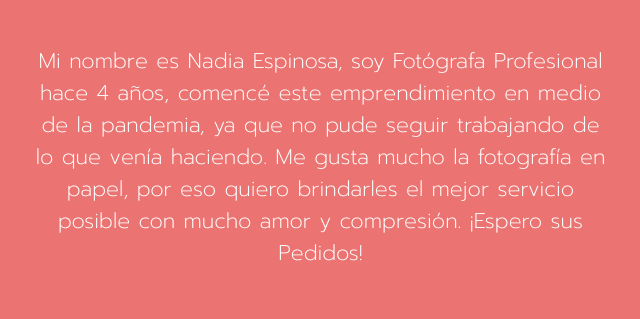
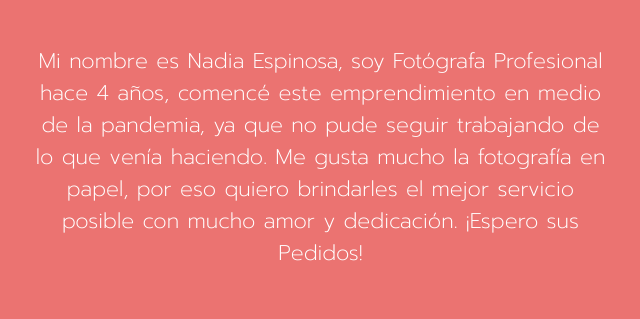
Before and after one commit to jcollante2021/Proyecto-final, a website: page index.html in a window 1280 px wide. Shown: the part 1237-1556 px from the top of the page, 16-656 px from the left. Drawn offline with nearby package versions, Linux system fonts and the light colour scheme.

Commit message:
correccion seccion QuienSoy

```diff
--- a/index.html
+++ b/index.html
@@ -83,7 +83,7 @@
             <div class="row mt-5">
                 <div class="col-sm-12 col-md-6 col-lg-6 col-xl-6 d-flex flex-column">
                     <h2 id="tituloQuienSoy" class="text-center mb-5">¿Quién soy?</h2>
-                    <p id="parrafoQuienSoy">Mi nombre es Nadia Espinosa, soy Fotógrafa   Profesional hace 4 años, comencé este emprendimiento en medio de la pandemia, ya que no pude seguir trabajando de lo que venía haciendo. Me gusta mucho la fotografía en papel, por eso quiero brindarles el mejor servicio posible con mucho amor y compresión. ¡Espero sus Pedidos!</p>
+                    <p id="parrafoQuienSoy">Mi nombre es Nadia Espinosa, soy Fotógrafa   Profesional hace 4 años, comencé este emprendimiento en medio de la pandemia, ya que no pude seguir trabajando de lo que venía haciendo. Me gusta mucho la fotografía en papel, por eso quiero brindarles el mejor servicio posible con mucho amor y dedicación. ¡Espero sus Pedidos!</p>
                 </div>
                 <div class="col-6 h-100 d-flex justify-content-center">
                     <img id="imgQuienSoy" src="./multimedia/nachi.png" alt="Nadia Espinosa fotografa">
```
